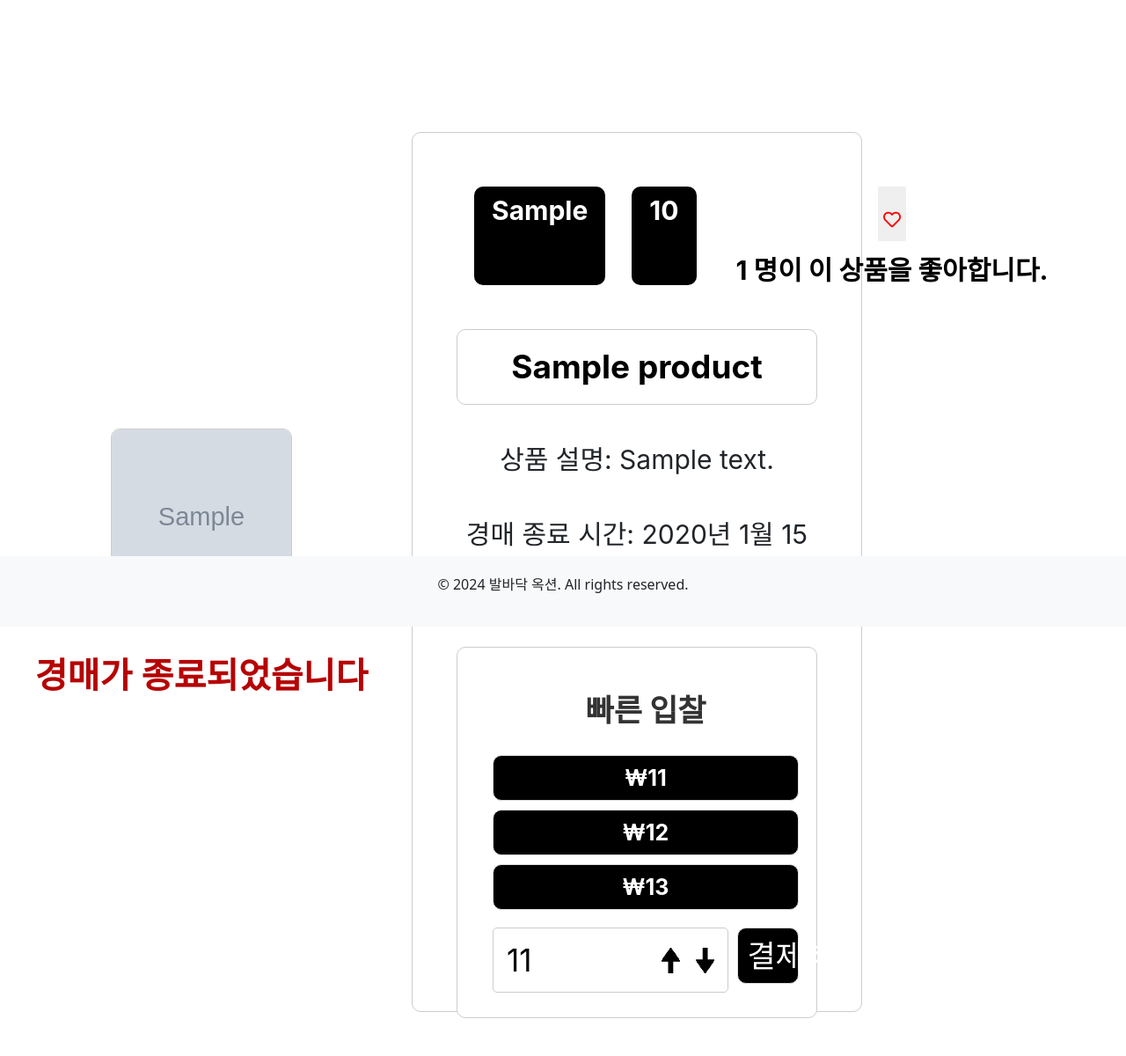
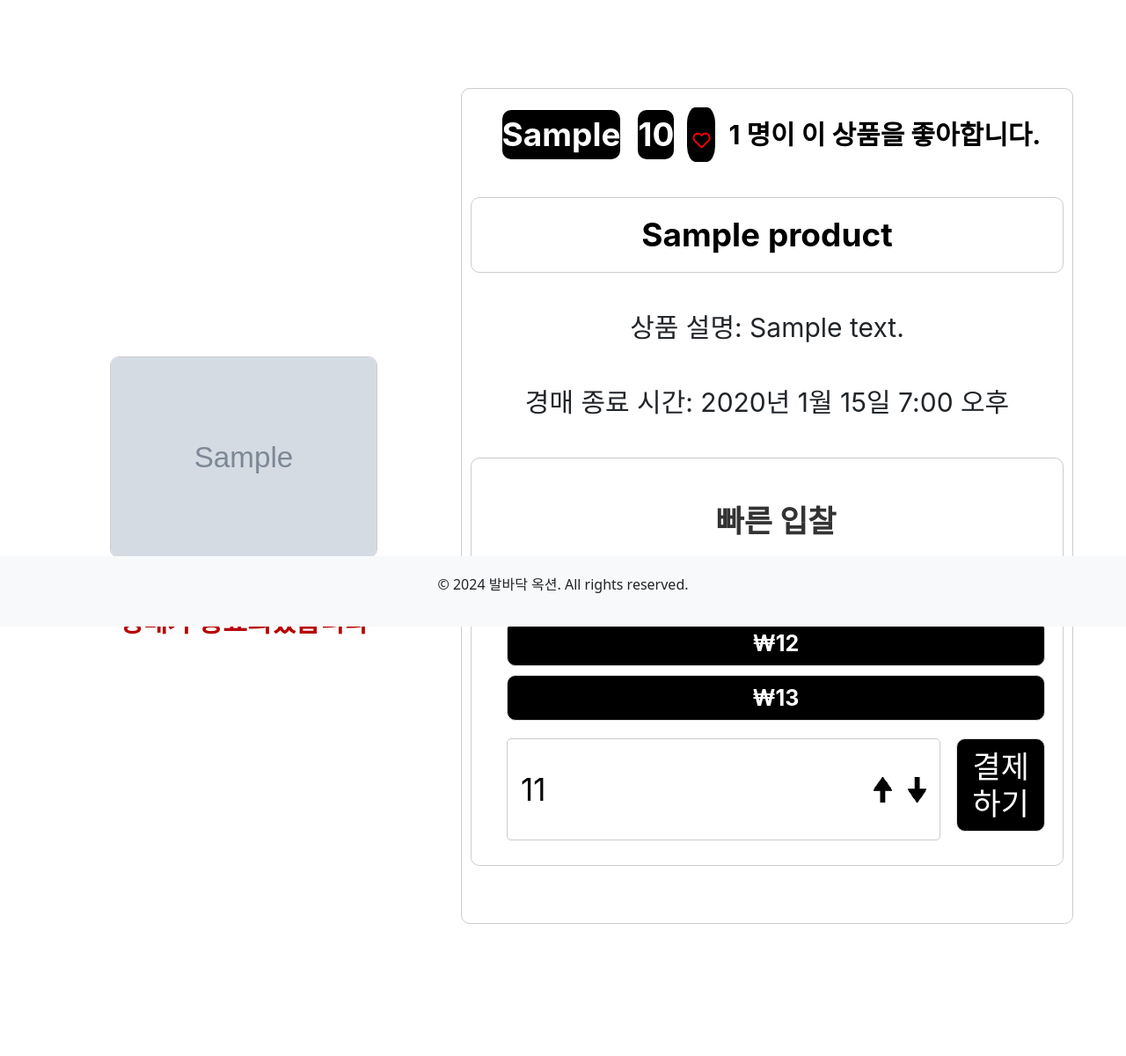
Before and after one commit to e-commerce-django/e-commerce, a Django app: page /orders/bid_participation/1/ in a window 1280 px wide. Shown: the part 88-1288 px from the top of the page at 88% size. Before the commit the page ends 1245 px from the top, so only its background shows below. Run offline with Django 5.2, Linux system fonts and the light colour scheme; a user stored in the database is signed in; tables that the repository leaves empty hold one stand-in row (values such as "Sample post"); grey boxes marked "Sample" are stand-in pictures; parts of the project's set-up code (start-up, migrations or seed data) failed here and were passed over; some libraries are stand-ins or nearby versions.

Commit message:
edit tamplates

```diff
--- a/orders/static/orders/style.css
+++ b/orders/static/orders/style.css
@@ -3,7 +3,7 @@
 }
 
 #container {
-    position: absolute;
+    position:absolute;
 }
 
 #name {
@@ -32,6 +32,7 @@
   justify-content: center;
   align-items: center;
   margin-top: 250px;
+  min-height: 1200px;
 }
 
 #product_img {
@@ -272,9 +273,12 @@
 #sales_form {
     position: absolute;
     width: 296px;
+    min-width: 200px; /* 버튼 최대 너비 지정 */
+    max-width: 296px;
     height: 89px;
     left: 1030px;
     top: 1100px;
+    display: block;
 
     background: #000000;
     border-radius: 15px;
--- a/orders/templates/orders/purchase_history_ing_detail.html
+++ b/orders/templates/orders/purchase_history_ing_detail.html
@@ -3,7 +3,6 @@
 
 {% block content %}
 <style>
-
     .row {
     width: 1200px;
     margin: 0 auto;
--- a/products/static/products/style.css
+++ b/products/static/products/style.css
@@ -70,41 +70,37 @@
     border-radius: 10px;
     display: inline-block;
     margin-top: 40px;
+    margin-bottom: 30px;
 }
 
 .product-detail-container {
   display: flex;
   justify-content: center;
   align-items: center;
-  margin-top: 250px;
+  margin-top: 40px;
 }
 
 .product-image {
   flex: 1; /* 자식 요소가 동일한 너비로 확장되도록 설정 */
   text-align: center; /* 이미지를 가운데 정렬하기 위한 추가적인 설정 */
-  margin-right: 10px;
+  width: 60%;
 }
 
 .product-image img {
-    width: 45%; /* 이미지 크기 조정 */
     border-radius: 10px; /* 이미지 둥근 모서리 */
     border: 1px solid #ccc; /* 경계선 추가 */
-    height: auto;
-    min-height: 200px;
-    max-height: 900px;
+    width: 70%;
 }
 
 .product-info {
-    width: 35%; /* 정보 영역 너비 조정 */
-    padding: 0 50px; /* 내부 패딩 */
+    width: 60%; /* 정보 영역 너비 조정 */
+    padding: 10px 10px; /* 내부 패딩 */
     background-color: #ffffff; /* 배경색 */
     font-family: 'Inter', sans-serif;
     font-size: 40px; /* 레이블 폰트 크기 조정 */
     border-radius: 10px; /* 둥근 모서리 */
     border: 1px solid #ccc; /* 경계선 추가 */
     height: 700px;
-    min-height: 200px;
-    margin-right: 400px;
     text-align: center;
 }
 
@@ -136,38 +132,48 @@
     margin-bottom: 20px;
 }
 .time-remaining {
-    font-size: 40px;
+    font-size: 30px;
     font-weight: 600;
     color: #b60303;
     margin-top: 50px;
 }
 .info-container {
-    display: flex;
+    display:flex;
     justify-content: start;
-    gap: 10px;
-    margin-top: 60px;
+    margin-top: 20px;
+    justify-content:center;
   }
 .info-item {
     background-color: #ffffff; /* 배경색 */
     border-radius: 5px; /* 둥근 테두리 */
-    margin-bottom: 10px;
     display: flex;
     justify-content: space-between; /* 내용을 양 끝으로 정렬 */
+    padding-inline: auto;
+    margin-inline: 10px;
 }
 .info-content {
     font-weight: bold;
-    font-size: 30px;
+    font-size: 37px;
     border-radius: 10px;
     background-color: #000000; /* 내용 색상 */
     color: #ffffff;
-    padding: 5px 20px;
-    margin-left: 20px;
     white-space: nowrap; /* 텍스트 줄바꿈 방지 */
+    margin: auto;
+    padding: auto;
 }
 .like-item {
+  display: flex;
+  align-items: center;
+}
+
+.like-item button {
   margin-left: 30px;
-    color: #000000;
+  margin-right: 10px;
+  border-radius: 30%;
+  outline-color: #fff;
+  background-color:#000;
 }
+
 .like-font {
     font-size: 30px;
     font-weight: bold;
@@ -194,19 +200,18 @@
     font-weight: bold;
 }
 .bid-product-info {
-    width: 40%; /* 정보 영역 너비 조정 */
-    padding: 50px; /* 내부 패딩 */
+  width: 60%; /* 정보 영역 너비 조정 */
+  padding: 10px 10px; /* 내부 패딩 */
   background-color: #ffffff; /* 배경색 */
   font-family: 'Inter', sans-serif;
   font-size: 40px; /* 레이블 폰트 크기 조정 */
   border-radius: 10px; /* 둥근 모서리 */
   border: 1px solid #ccc; /* 경계선 추가 */
-    margin-right: 300px;
-    height: auto;
-    min-height: 500px;
-    height: 1000px;
+  height: 950px;
   text-align: center;
+  margin-left: 30px;
 }
+
 
 .bid-product-info h1 {
   font-size: 37px; /* 제목 크기 */
@@ -247,29 +252,28 @@
     background: transparent; /* 배경색 투명 처리 */
     outline: none; /* 포커스 시 기본 테두리 제거 */
 }
-.custom-bid button {
-  width: 20%;
-  margin-bottom: 10px;
-  padding: 10px;
-  background-color: #000;
-  color: #fff;
-  border: 1px solid #ddd;
-  cursor: pointer;
-  border-radius: 10px;
+.custom-bid button{
+    width: 20%; /* 버튼의 너비를 부모 요소의 너비에 맞춤 */
+    margin-bottom: 10px; /* 버튼 하단의 여백 */
+    padding: 10px; /* 버튼 내부의 패딩 */
+    background-color: #000; /* 버튼의 배경 색상 */
+    color: #fff; /* 버튼의 텍스트 색상 */
+    border: 1px solid #ddd; /* 버튼의 테두리 */
+    cursor: pointer; /* 커서를 포인터로 설정 */
+    border-radius: 10px; /* 버튼의 둥근 모서리 */
     margin-left: 3%;
     font-size: 35px;
     font-weight: 500;
-  text-align: center;
-  white-space: nowrap; /* 텍스트 줄 바꿈을 방지 */
+    text-align:center;
 }
-
 
 .product-detail-container2 {
   display: flex;
   justify-content: center;
   align-items: center;
-  margin-top: 150px;
+  margin-top: 40px;
 }
+
 
 #bid_form {
   padding: 20px; /* 내부 패딩 */
@@ -278,7 +282,8 @@
   font-size: 16px; /* 폰트 크기 */
   border-radius: 10px; /* 둥근 모서리 */
   border: 1px solid #ccc; /* 테두리 추가 */
-  margin-top: 60px;
+  margin-top: 40px;
+  margin-bottom: 20px;
 }
 
 /* div에 input 디자인 적용 */
--- a/templates/base.html
+++ b/templates/base.html
@@ -32,6 +32,16 @@
             padding: 20px 0; /* 푸터 내부 여백 설정 */
             text-align: center; /* 푸터 내용 가운데 정렬 */
         }
+        .content{
+          width: 100%;
+          height: 100%;
+          min-height: 1200px;
+          max-height: 1400px;
+          margin: 0 auto; /* 가운데 정렬을 위한 자동 마진 설정 */
+          padding: 60px; /* 내부 패딩 설정 */
+          box-sizing: border-box; /* 패딩 포함한 전체 너비 지정 */
+          position: relative;
+        }
     </style>
    {% endblock %}
 </head>
```
Also changed, not shown: orders/templates/orders/sales_history_end_detail.html (+16 -9 lines), orders/templates/orders/sales_history_ing_detail.html (+17 -22 lines), products/templates/products/product_detail.html (+6 -4 lines), 3 other files. Lines whose indentation alone changed are shown as unchanged.
